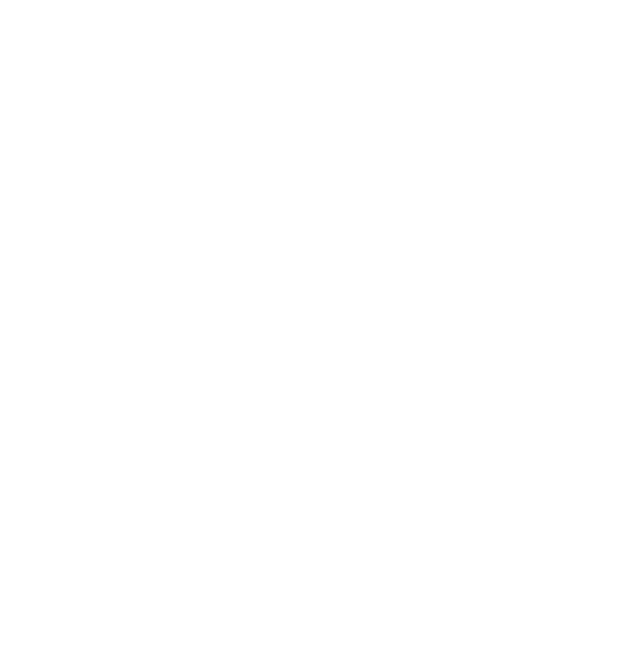
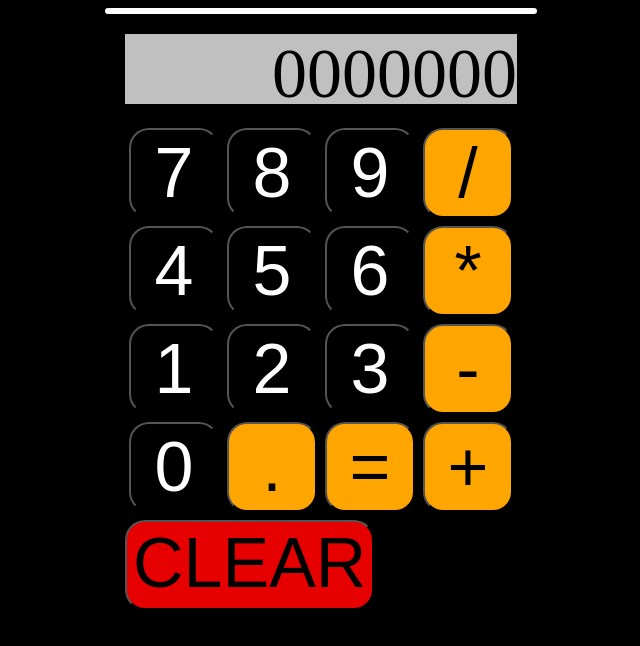
Before and after one commit to jdogcodey/foundations-calculator, a plain HTML site: page index.html in a window 1280 px wide. Shown: the whole page, without its empty margins (319-959 px from the left). Drawn offline with Linux system fonts and the light colour scheme.

Commit message:
Created visual calculator in css
Spent far longer doing this than I would have liked and still don't love
it.

CSS is so annoyingly fiddly and never does what I want it to do.

Mostly happy with my design now and it's more about the functionality
on this one anyway.

```diff
--- a/index.html
+++ b/index.html
@@ -4,8 +4,39 @@
     <meta charset="UTF-8">
     <meta name="viewport" content="width=device-width, initial-scale=1.0">
     <title>Calculator</title>
+    <link rel="stylesheet" type="text/css" href="styles.css">
 </head>
 <body>
+    <div id="full-calculator">
+        </div><div id="display">0000000</div>
+        <div id="main-buttons">
+                <div id="button-row-one">
+                    <button class="number" id="seven">7</button>
+                    <button class="number" id="eight">8</button>
+                    <button class="number" id="nine">9</button>
+                    <button class="operator" id="division">/</button>
+                </div>
+                <div id="button-row-two">
+                    <button class="number" id="four">4</button>
+                    <button class="number" id="five">5</button>
+                    <button class="number" id="six">6</button>
+                    <button class="operator" id="multiplication">*</button>
+                </div>
+                <div id="button-row-three">
+                    <button class="number" id="one">1</button>
+                    <button class="number" id="two">2</button>
+                    <button class="number" id="three">3</button>
+                    <button class="operator" id="subtraction">-</button>
+                </div>
+                <div id="button-row-four">
+                    <button class="number" id="zero">0</button>
+                    <button class="operator" id="decimal">.</button>
+                    <button class="operator" id="equals">=</button>
+                    <button class="operator" id="addition">+</button>
+                </div>
+        </div>
+        <button id="clear">CLEAR</button>
+    </div>
     <script src="script.js"></script>
 </body>
 </html>
--- a/styles.css
+++ b/styles.css
@@ -0,0 +1,76 @@
+html {
+    display: flex;
+    font-size: 70px;
+    background-color: black;
+    display: flex;
+    align-content: center;
+    justify-content: center;
+}
+
+#full-calculator {
+    display: flex;
+    align-content: center;
+    justify-content: center;
+    flex-direction: column;
+    border: 3px;
+    border-color: white;
+    border-style: solid;
+    border-radius: 10px;;
+}
+
+#display {
+    background-color: #C0C0C0;
+    text-align: right;
+    height: 70px;
+    margin: 20px;
+}
+
+
+.main-buttons, .number, .operator {
+    display: flex;
+    justify-content: center;
+    align-items: center;
+}
+
+.main-buttons {
+    flex-direction: column;
+}
+
+#button-row-one, #button-row-two, #button-row-three, #button-row-four {
+    display: flex;
+    flex-direction: row;
+    margin-left: 20px;
+    margin-right: 20px;
+}
+
+button {
+    border-radius: 20px;
+}
+
+.number, .operator {
+    height: 90px;
+    width: 90px;
+    margin: 4px;
+    font-size: 70px;
+}
+
+.number {
+    background-color: black;
+    color: white;
+}
+
+.operator {
+    background-color: orange;
+}
+
+#clear {
+    display: flex;
+    height: 90px;
+    font-size: 70px;
+    margin: 4px;
+    background-color: #e60000;
+    text-align: center;
+    margin-left: 20px;
+    margin-right: 20px;
+    margin-bottom: 20px;
+}
```
